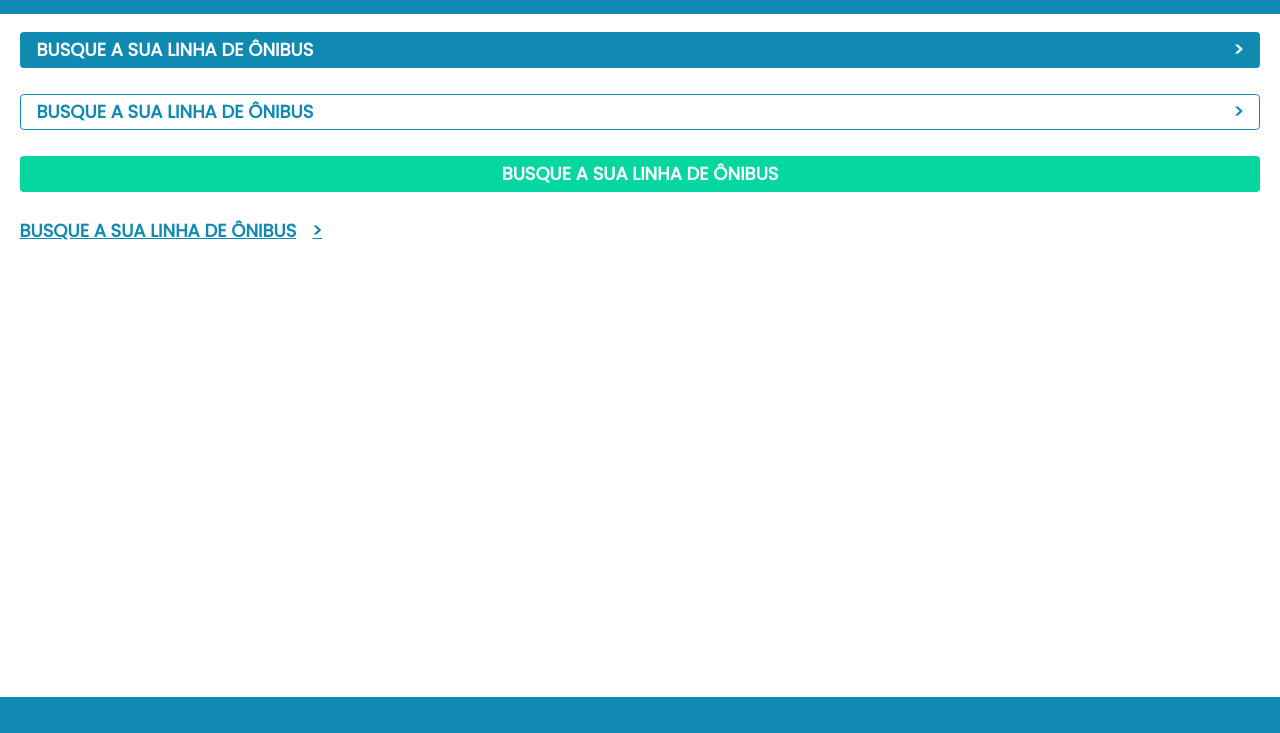
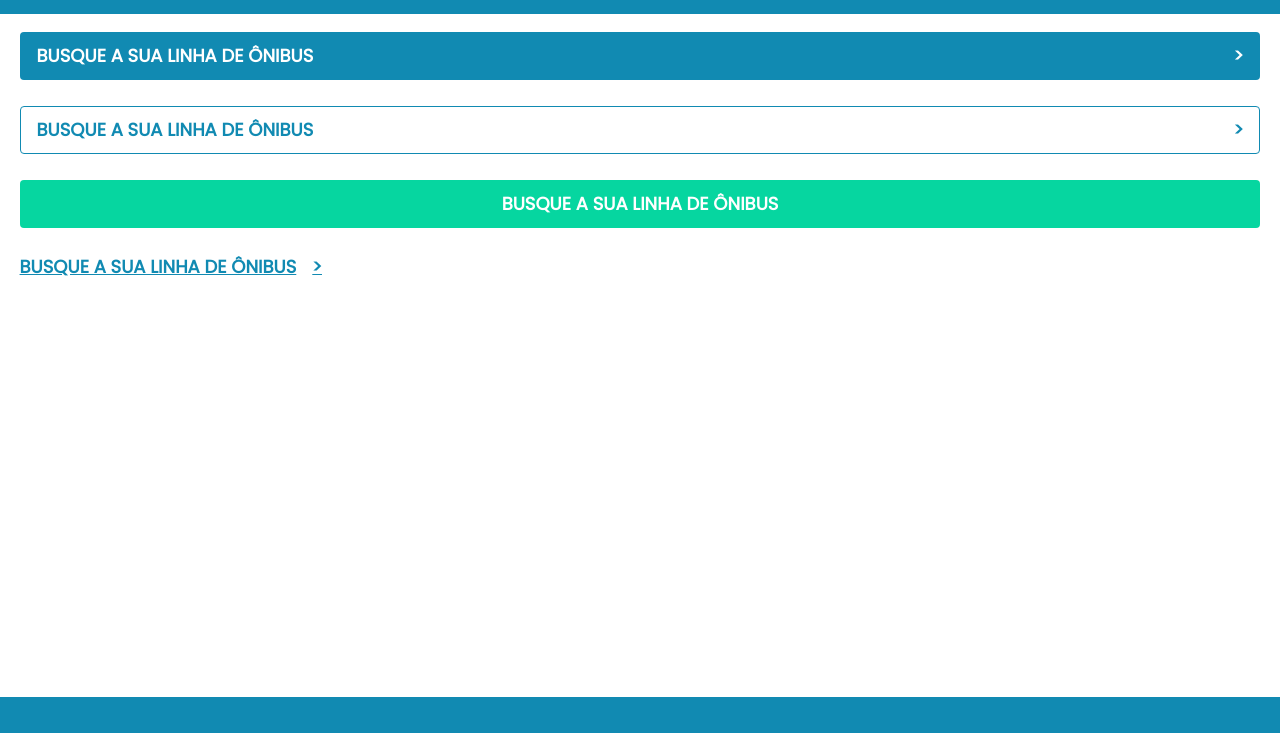
Before and after one commit to guilhermealvestavares/sempsiu-frontend, a Gatsby site: page /components in a window 1280 px wide. Shown: the part 67-800 px from the top of the page. Built offline with nearby package versions, Linux system fonts and the light colour scheme; Gatsby itself is replaced by a stand-in of ours.

Commit message:
conserta altura de componente de botao

```diff
--- a/src/components/button.js
+++ b/src/components/button.js
@@ -8,7 +8,7 @@ const CtaButton = styled.a`
     border-radius: 4px;
     padding-left: 16px;
     padding-right: 16px;
-    height: 36px;
+    height: 48px;
     display: flex;
     color: ${props => props.color ? props.color : "#ffffff"};
     background-color: ${props => props.bgColor ? props.bgColor : "var(--primary-color)"};
```
